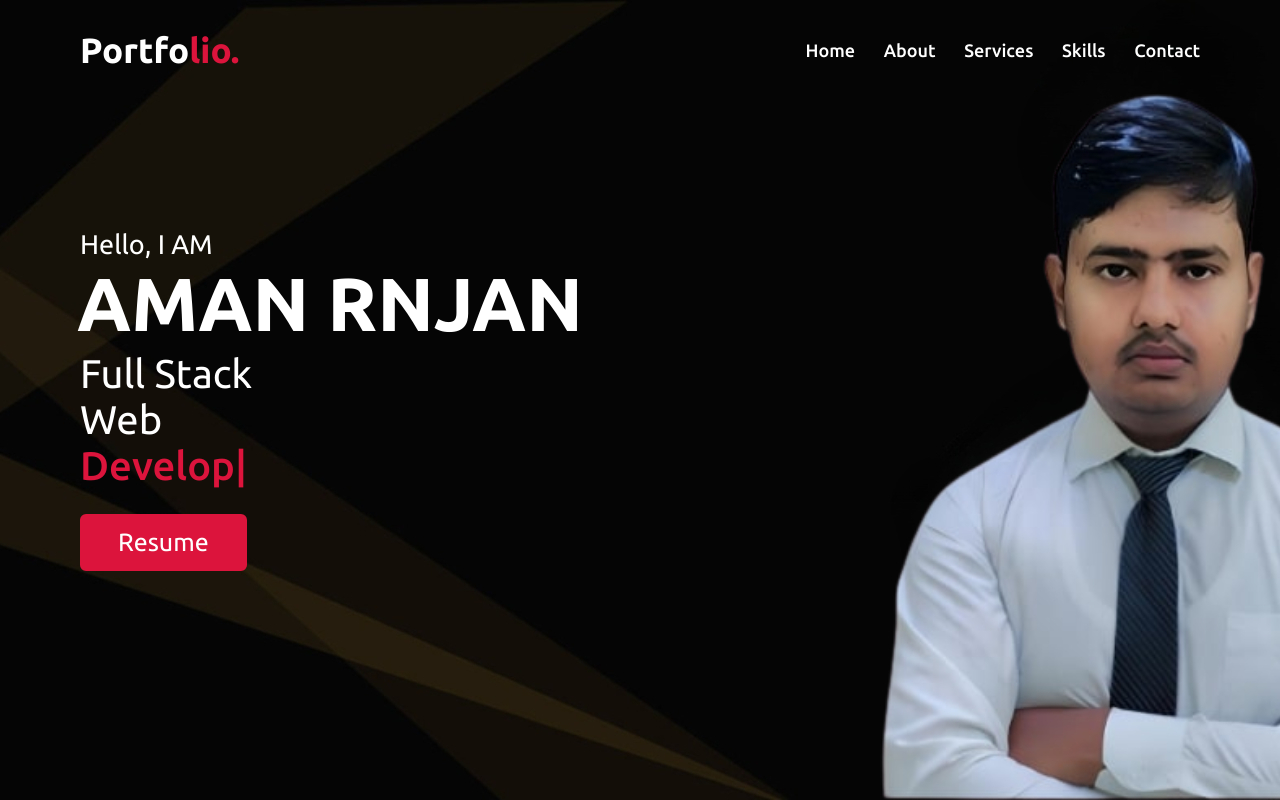
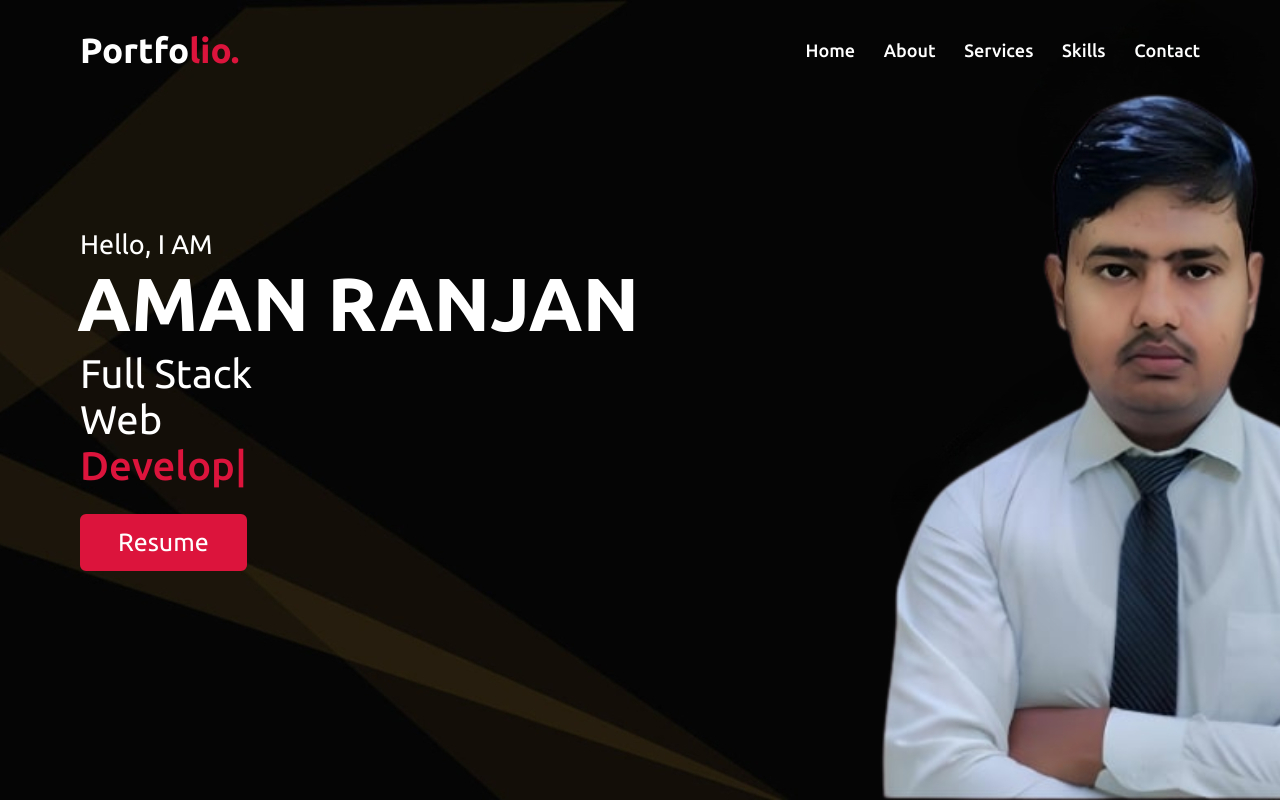
Before and after one commit to aman212003/portfolio, a plain HTML site: page index.html in a window 1280 px wide. Shown: the top 800 px of the page. Drawn offline with nearby package versions, Linux system fonts and the light colour scheme.

Commit message:
Update index.html
change in option

```diff
--- a/index.html
+++ b/index.html
@@ -40,7 +40,7 @@
         <div class="max-width">
             <div class="home-content">
                 <div class="text-1">Hello, I AM</div>
-                <div class="text-2">AMAN RNJAN</div>
+                <div class="text-2">AMAN RANJAN</div>
                 <div class="text-3">Full Stack<br>Web <br><span class="typing"></span></div>
                 <a href="AmanResume.pdf">Resume</a>
             </div>
```
